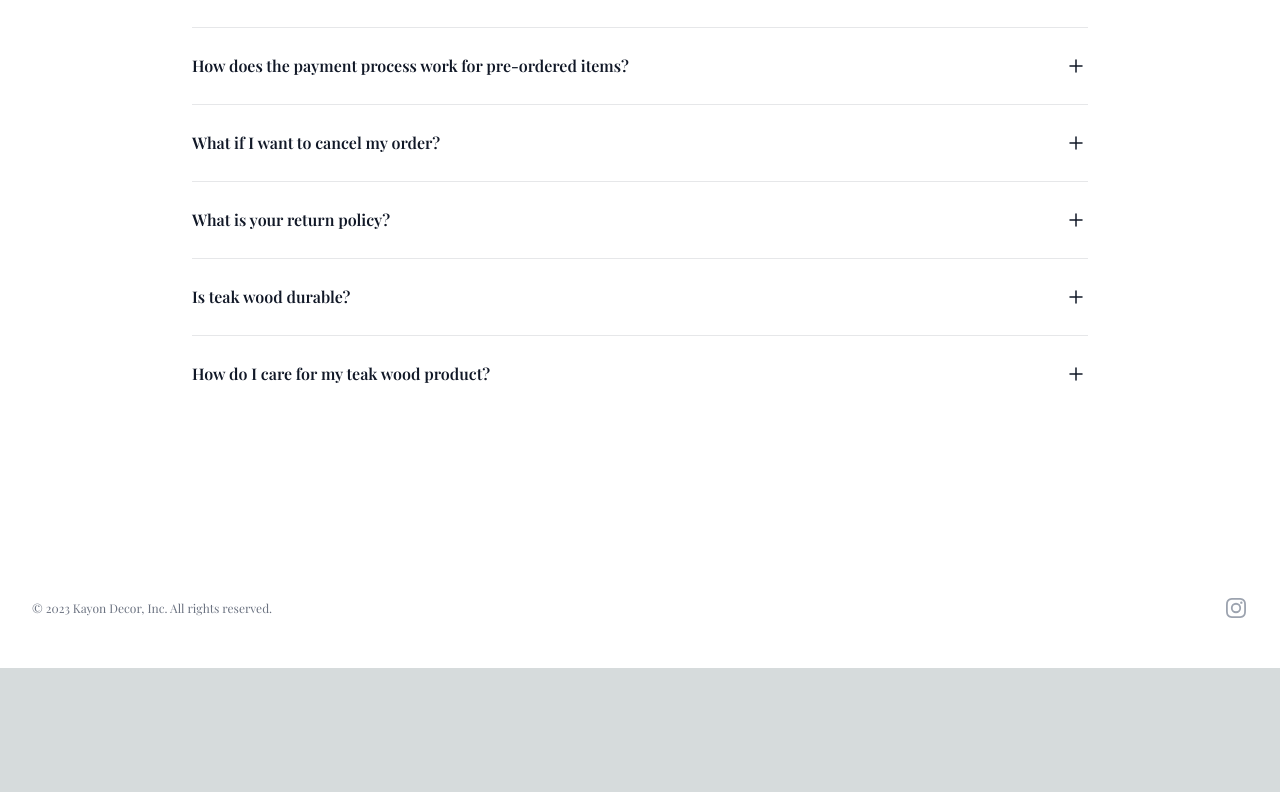
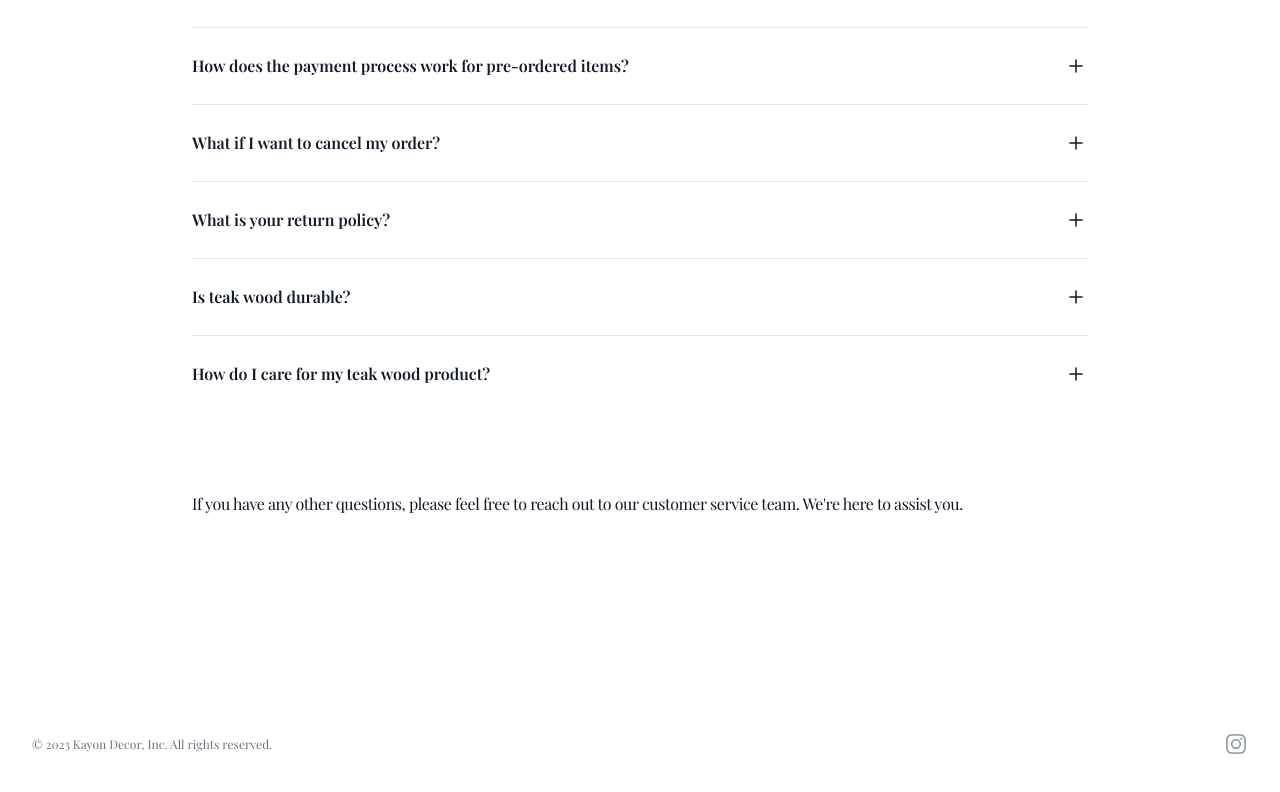
Before and after one commit to oorestisime/kayon-decor, a Next.js app: page /faq in a window 1280 px wide. Shown: the part 739-1531 px from the top of the page. Before the commit the page ends 1407 px from the top, so only its background shows below. Built offline with nearby package versions, Linux system fonts and the light colour scheme.

Commit message:
added line at end of faq page

```diff
--- a/src/pages/faq.tsx
+++ b/src/pages/faq.tsx
@@ -66,6 +66,12 @@ export default function faq() {
         </h2>
         <FAQ data={faqs} />
       </div>
+      <div className="mx-auto mt-24 max-w-4xl divide-y divide-gray-900/10">
+        <h3 className="text-base leading-10 tracking-tight text-gray-900">
+          If you have any other questions, please feel free to reach out to our
+          customer service team. We're here to assist you.
+        </h3>
+      </div>
     </div>
   );
 }
```
